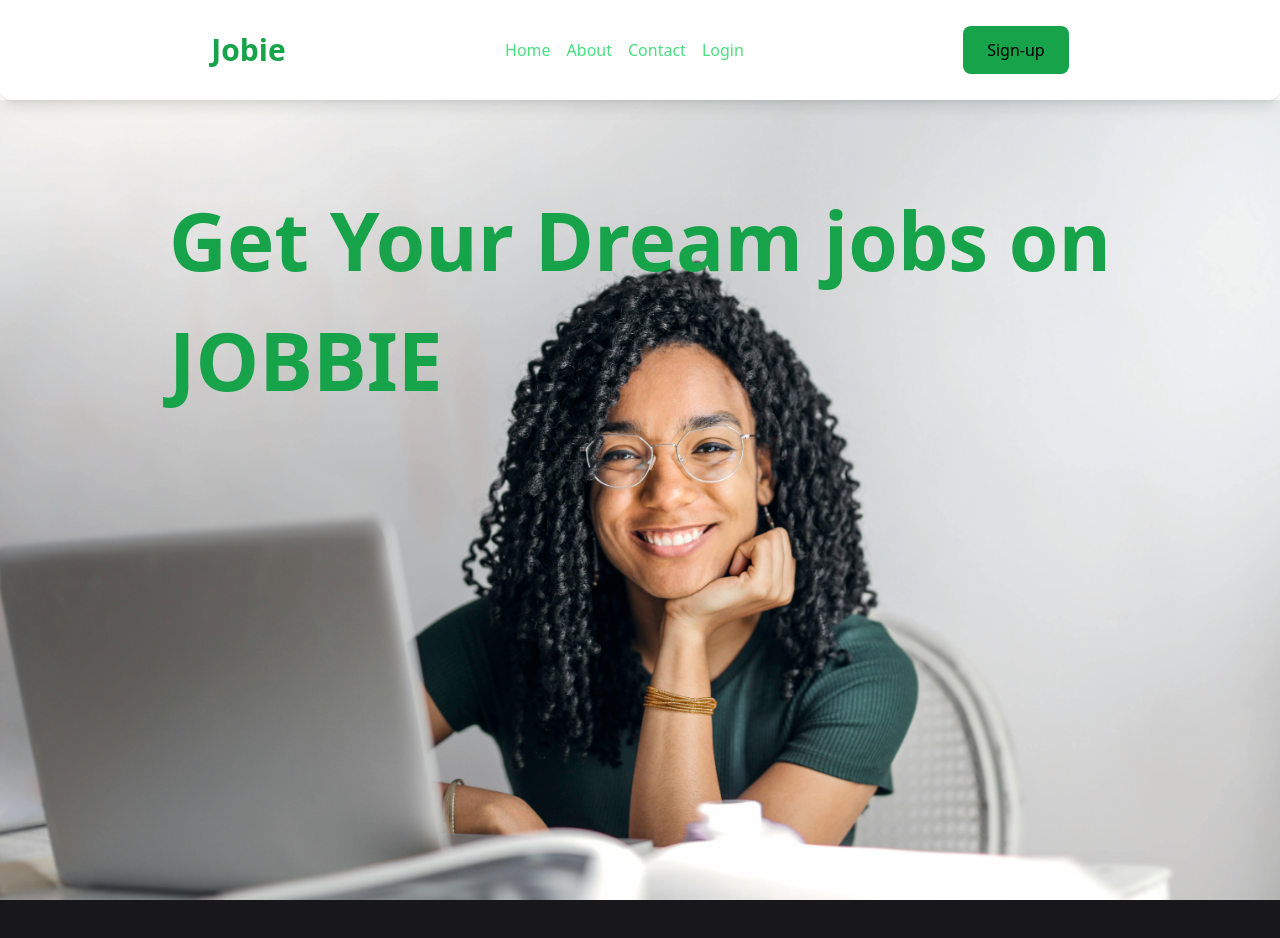
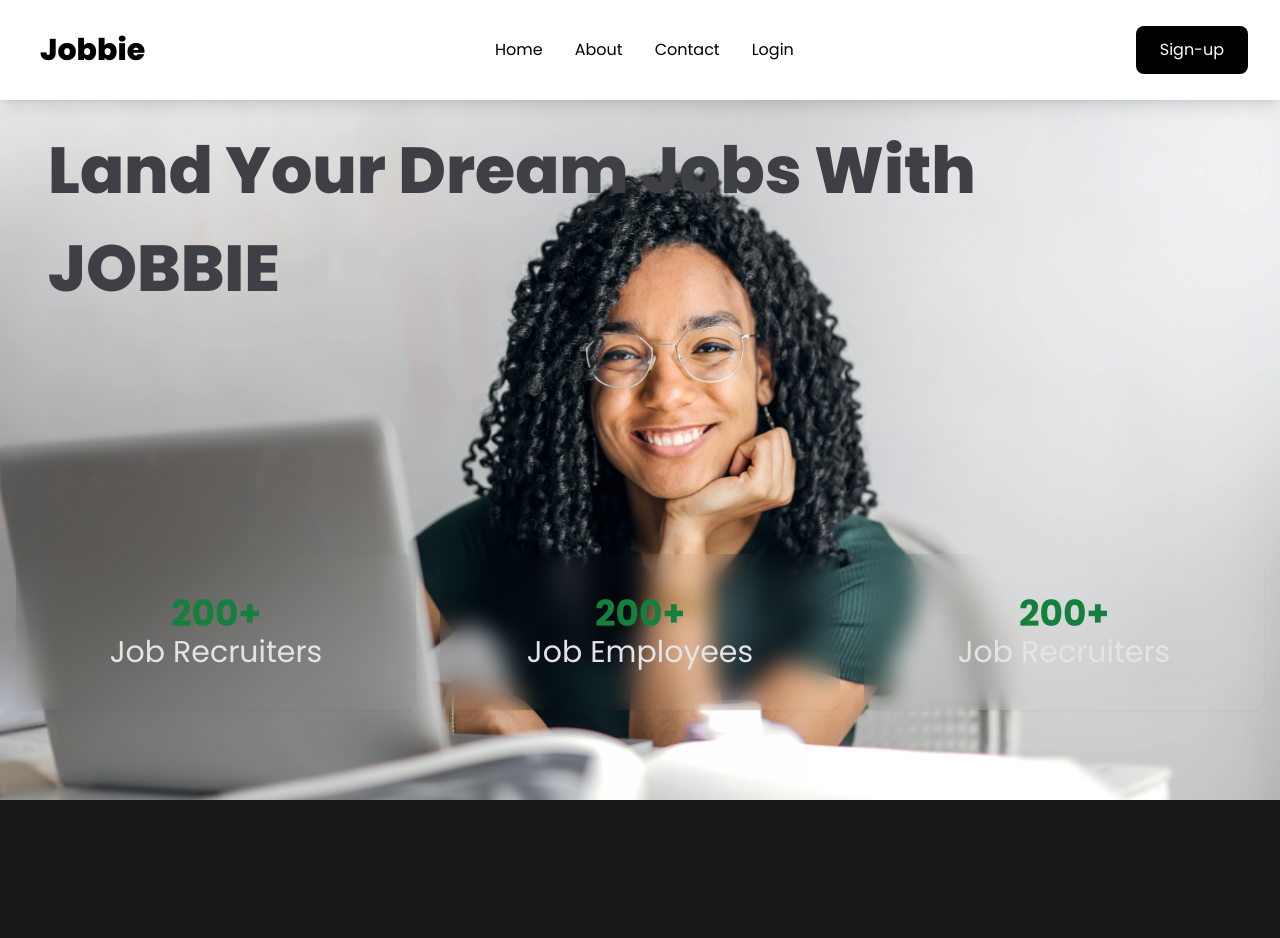
Before and after one commit to emmanuel-nwafor/jobber-boy, a React (Create React App) app: page / in a window 1280 px wide. Shown: the top 938 px of the page. Built offline with nearby package versions, Linux system fonts and the light colour scheme.

Commit message:
all commit

```diff
--- a/public/index.html
+++ b/public/index.html
@@ -7,34 +7,24 @@
     <meta name="theme-color" content="#000000" />
     <meta name="description" content="Web site created using create-react-app" />
     <link rel="apple-touch-icon" href="%PUBLIC_URL%/logo192.png" />
-    <!--
-      manifest.json provides metadata used when your web app is installed on a
-      user's mobile device or desktop. See https://developers.google.com/web/fundamentals/web-app-manifest/
-    -->
+
+    <!-- Google Fonts CDN Links -->
+    <link rel="preconnect" href="https://fonts.googleapis.com">
+    <link rel="preconnect" href="https://fonts.gstatic.com" crossorigin>
+    <link href="https://fonts.googleapis.com/css2?family=Poppins:ital,wght@0,100;0,200;0,300;0,400;0,500;0,600;0,700;0,800;0,900;1,100;1,200;1,300;1,400;1,500;1,600;1,700;1,800;1,900&display=swap" rel="stylesheet">
+
+    <link href="https://fonts.googleapis.com/css2?family=Poppins:wght@300;400;500;600;700&display=swap" rel="stylesheet">
+
+    <!-- Boxicons CDN Link -->
+    <link rel="stylesheet" href="https://cdn.jsdelivr.net/npm/boxicons@2.0.9/css/boxicons.min.css" />
+
     <link rel="manifest" href="%PUBLIC_URL%/manifest.json" />
-    <!--
-      Notice the use of %PUBLIC_URL% in the tags above.
-      It will be replaced with the URL of the `public` folder during the build.
-      Only files inside the `public` folder can be referenced from the HTML.
 
-      Unlike "/favicon.ico" or "favicon.ico", "%PUBLIC_URL%/favicon.ico" will
-      work correctly both with client-side routing and a non-root public URL.
-      Learn how to configure a non-root public URL by running `npm run build`.
-    -->
-    <title>React App</title>
+    <title>Jobbie</title>
   </head>
   <body>
     <noscript>You need to enable JavaScript to run this app.</noscript>
     <div id="root"></div>
-    <!--
-      This HTML file is a template.
-      If you open it directly in the browser, you will see an empty page.
 
-      You can add webfonts, meta tags, or analytics to this file.
-      The build step will place the bundled scripts into the <body> tag.
-
-      To begin the development, run `npm start` or `yarn start`.
-      To create a production bundle, use `npm run build` or `yarn build`.
-    -->
   </body>
 </html>
--- a/src/Homepages&comp/Landing.jsx
+++ b/src/Homepages&comp/Landing.jsx
@@ -3,16 +3,38 @@ import React from 'react'
 export default function Home() {
   return (
     <>
-     <div className="h-screen bg-[url(/src/assets/image_bg7.jpg)] bg-cover bg-center bg ">
+      <div className="h-[100vh] max-md:h-screen bg-[url(/src/assets/image_bg7.jpg)] items-center justify-center bg-cover bg-center">
 
-       <div className="p-20 flex max-md:flex-col justify-evenly items-center">
-        {/* Landing Content */}
-        <h1 className="text-[80px] text-green-600 font-bold ">
-          Get Your Dream jobs on <br />JOBBIE
-        </h1>
+        <div className="grid grid-cols-1 sm:grid-cols-2 lg:grid-cols-3 gap-6 items-center justify-center h-full px-4">
+          {/* Landing Content */}
+          <h1 className="text-[65px] max-md:text-4xl max-md:mt-10 max-md:text-center text-zinc-700 font-extrabold p-8 sm:col-span-3 ">
+            Land Your Dream Jobs With <br />JOBBIE
+          </h1>
 
-       </div>
-     </div>
+          <div className="grid grid-cols-1 gap-6 sm:grid-cols-2 lg:grid-cols-3 sm:col-span-3">
+
+            <div className="bg-transparent backdrop-blur-md p-10 max-md:p-4 shadow-sm rounded-xl">
+              <p className="text-3xl text-center max-md:text-xl text-zinc-200">
+                <span className="text-4xl max-md:text-2xl font-bold text-green-700">200+</span> <br /> Job Recruiters
+              </p>
+            </div>
+
+            <div className="bg-transparent backdrop-blur-md p-10 max-md:p-4 shadow-sm rounded-xl">
+              <p className="text-3xl text-center max-md:text-xl text-zinc-200">
+                <span className="text-4xl max-md:text-2xl font-bold text-green-700">200+</span> <br /> Job Employees
+              </p>
+            </div>
+
+            <div className="bg-transparent backdrop-blur-md p-10 max-md:p-4 shadow-sm rounded-xl">
+              <p className="text-3xl text-center max-md:text-xl text-zinc-200">
+                <span className="text-4xl max-md:text-2xl font-bold text-green-700">200+</span> <br /> Job Recruiters
+              </p>
+            </div>
+
+          </div>
+
+        </div>
+      </div>
     </>
   )
 }
--- a/src/Homepages&comp/NavBar.jsx
+++ b/src/Homepages&comp/NavBar.jsx
@@ -1,32 +1,54 @@
-import React from 'react'
+import React, { useState } from 'react';
 
 export default function NavBar() {
+  const [isMenuOpen, setIsMenuOpen] = useState(false);
+
+  // Function to toggle the mobile menu
+  const toggleMenu = () => setIsMenuOpen(!isMenuOpen);
+
   return (
     <>
-     <header className="h-[100px] bg-transparent backdrop-blur-2xl shadow-lg rounded-xl flex items-center justify-evenly ">
-      <h1 className="text-3xl text-green-600 font-extrabold">
-        Jobie
-      </h1>
+      <header className="fixed top-0 left-0 w-full h-[100px] max-md:h-[90px] bg-white shadow-lg flex items-center justify-between px-4 sm:px-8 z-50">
+        {/* Logo */}
+        <h1 className="text-3xl max-md:text-md m-2 text-black font-extrabold">
+          Jobbie
+        </h1>
 
-      <div className="flex">
-        <p className='m-2 text-green-400 hover:text-white hover:underline '>
-          Home
-        </p>
-        <p className='m-2 text-green-400 hover:text-white hover:underline '>
-          About
-        </p>
-        <p className='m-2 text-green-400 hover:text-white hover:underline '>
-          Contact
-        </p>
-        <p className='m-2 text-green-400 hover:text-white hover:underline '>
-          Login
-        </p>
-      </div>
+        {/* Navigation Links */}
+        <nav className="flex space-x-4 sm:flex sm:space-x-8 max-md:hidden">
+          <p className="text-brown-400 hover:text-green-700 hover:underline cursor-pointer">Home</p>
+          <p className="text-brown-400 hover:text-green-700 hover:underline cursor-pointer">About</p>
+          <p className="text-brown-400 hover:text-green-700 hover:underline cursor-pointer">Contact</p>
+          <p className="text-brown-400 hover:text-green-700 hover:underline cursor-pointer">Login</p>
+        </nav>
 
-      <button className="rounded-lg p-3 bg-green-600 pl-6 pr-6 hover:bg-orange-500 transition-all hover:text-white">
-        Sign-up
-      </button>
-     </header>
+        {/* Toggle Button for Mobile */}
+        <div className="sm:hidden">
+          <button onClick={toggleMenu} className="text-2xl text-brown-600">
+            <i className={`bx ${isMenuOpen ? 'bx-x' : 'bx-menu'}`}></i>
+          </button>
+        </div>
+
+        {/* Sign-up Button */}
+        <button className="rounded-lg p-3 max-md:hidden bg-black pl-6 pr-6 hover:bg-green-700 text-white transition-all">
+          Sign-up
+        </button>
+      </header>
+
+      {/* Dropdown Menu for Mobile */}
+      {isMenuOpen && (
+        <div className="sm:hidden fixed top-[130px] max-md:top-[90px] left-0 right-0 bg-white shadow-lg rounded-b-lg py-4 px-6 z-40">
+          <nav className="flex flex-col space-y-4">
+            <p className="text-brown-400 hover:text-green-700 hover:underline cursor-pointer">Home</p>
+            <p className="text-brown-400 hover:text-green-700 hover:underline cursor-pointer">About</p>
+            <p className="text-brown-400 hover:text-green-700 hover:underline cursor-pointer">Contact</p>
+            <p className="text-brown-400 hover:text-green-700 hover:underline cursor-pointer">Login</p>
+            <button className="rounded-lg p-3 bg-black pl-6 pr-6 hover:bg-green-700 text-white transition-all">
+              Sign-up
+            </button>
+          </nav>
+        </div>
+      )}
     </>
-  )
+  );
 }
--- a/src/index.css
+++ b/src/index.css
@@ -1,3 +1,7 @@
 @tailwind base;
 @tailwind components;
 @tailwind utilities;
+
+body {
+  font-family: 'Poppins', sans-serif;
+}
```
